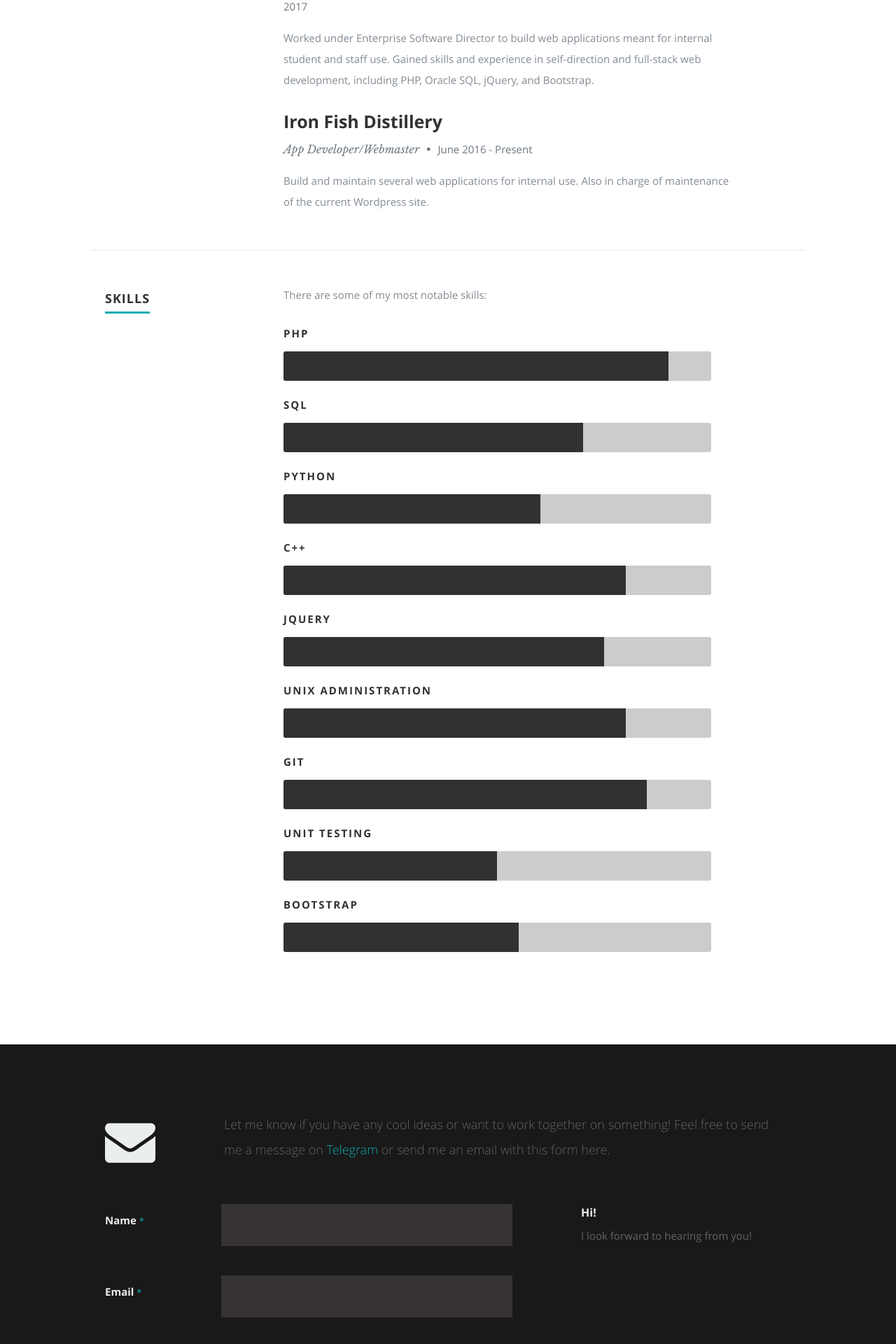
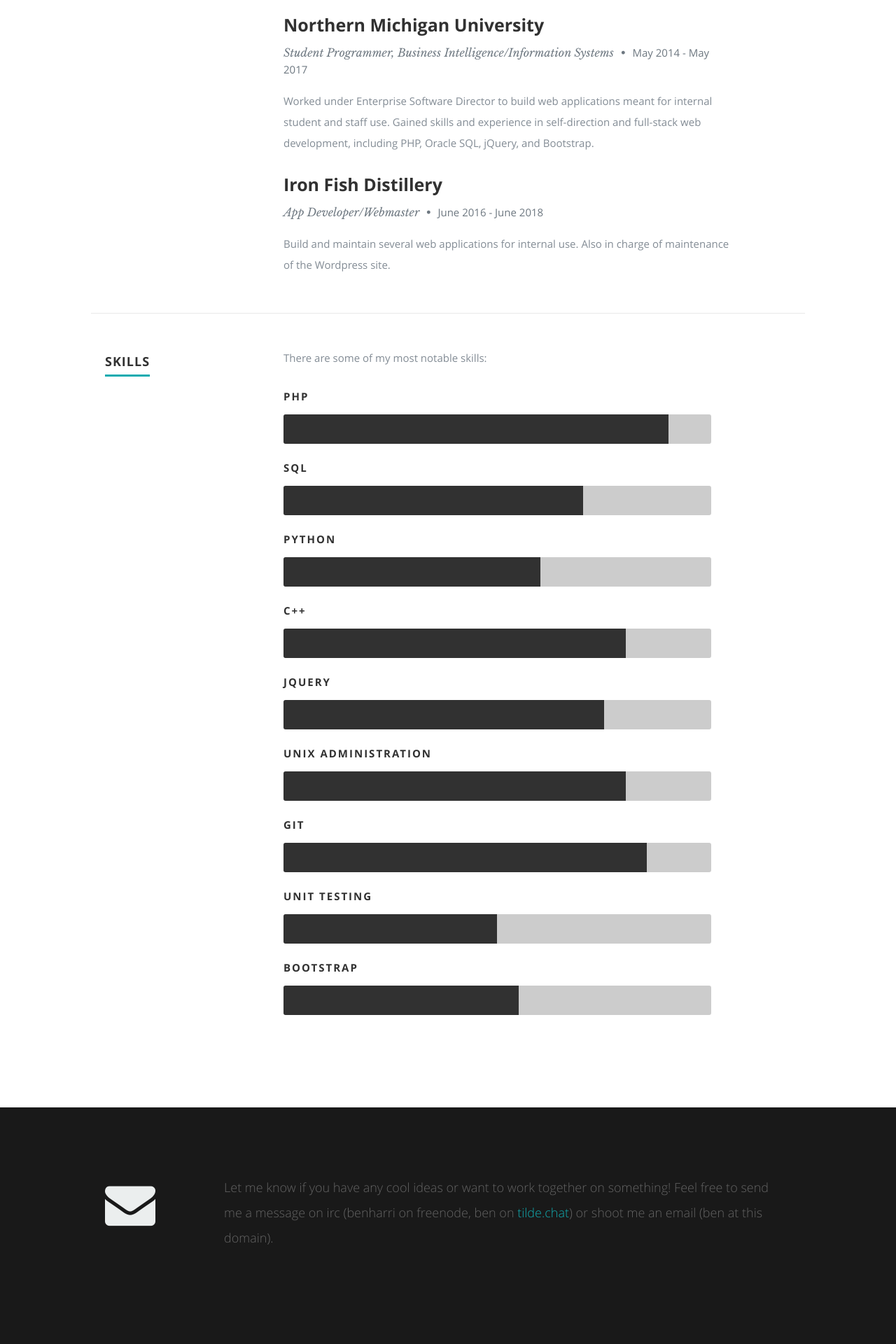
Before and after one commit to benharri/site, a PHP site: page / in a window 1280 px wide. Shown: the part 2160-4080 px from the top of the page at 70% size. Run offline with PHP 8.4, Linux system fonts and the light colour scheme; some libraries are stand-ins or nearby versions.

Commit message:
update homepage, remove contact form

```diff
--- a/index.php
+++ b/index.php
@@ -70,6 +70,10 @@ include 'header.php';
 
                 <p>I studied computer science at Northern Michigan University. I'm into full-stack web development. I love to
                     travel and have lived in Ecuador and Switzerland.
+                </p>
+
+                <p>
+                    I run a public access unix system: <a href="https://tilde.team">tilde.team</a> and have been working on a multi-tilde collaborative effort to provide cool open-source services at the <a href="https://tildeverse.org">tildeverse</a>. Check out <a href="https://tilde.team/~ben/">my tilde page</a>!
                 </p>
 
                 <p>Check out what I'm up to
@@ -237,11 +241,11 @@ include 'header.php';
                         <h3>Iron Fish Distillery</h3>
                         <p class="info">App Developer/Webmaster
                             <span>&bull;</span>
-                            <em class="date">June 2016 - Present</em>
+                            <em class="date">June 2016 - June 2018</em>
                         </p>
 
                         <p>
-                            Build and maintain several web applications for internal use. Also in charge of maintenance of the current Wordpress site.
+                            Build and maintain several web applications for internal use. Also in charge of maintenance of the Wordpress site.
                         </p>
 
                     </div>
@@ -342,80 +346,15 @@ include 'header.php';
 
             <div class="ten columns">
 
-                <p class="lead">Let me know if you have any cool ideas or want to work together on something! Feel free to send me a message
-                    on
-                    <a href="https://t.me/bharris">Telegram</a> or send me an email with this form here.</p>
+                <p class="lead">
+Let me know if you have any cool ideas or want to work together on something! Feel free to send me a message on irc (benharri on freenode, ben on <a href="https://tilde.chat">tilde.chat</a>) or shoot me an email (ben at this domain).
+</p>
 
             </div>
 
         </div>
 
-        <div class="row">
 
-            <div class="eight columns">
-
-                <!-- form -->
-                <form action="" method="post" id="contactForm" name="contactForm">
-                    <fieldset>
-
-                        <div>
-                            <label for="contactName">Name
-                                <span class="required">*</span>
-                            </label>
-                            <input type="text" value="" size="35" id="contactName" name="contactName">
-                        </div>
-
-                        <div>
-                            <label for="contactEmail">Email
-                                <span class="required">*</span>
-                            </label>
-                            <input type="text" value="" size="35" id="contactEmail" name="contactEmail">
-                        </div>
-
-                        <div>
-                            <label for="contactSubject">Subject</label>
-                            <input type="text" value="" size="35" id="contactSubject" name="contactSubject">
-                        </div>
-
-                        <div>
-                            <label for="contactMessage">Message
-                                <span class="required">*</span>
-                            </label>
-                            <textarea cols="50" rows="15" id="contactMessage" name="contactMessage"></textarea>
-                        </div>
-
-                        <div>
-                            <button class="submit">Submit</button>
-                            <span id="image-loader">
-                                <img alt="" src="images/loader.gif">
-                            </span>
-                        </div>
-
-                    </fieldset>
-                </form>
-                <!-- Form End -->
-
-                <!-- contact-warning -->
-                <div id="message-warning"> Error boy</div>
-                <!-- contact-success -->
-                <div id="message-success">
-                    <i class="fa fa-check"></i>Your message was sent, thank you!
-                    <br>
-                </div>
-
-            </div>
-
-
-            <aside class="four columns footer-widgets">
-
-                <div class="widget widget_contact">
-
-                    <h4>Hi!</h4>
-                    <p>I look forward to hearing from you!</p>
-
-                </div>
-
-            </aside>
 
         </div>
 
--- a/js/init.js
+++ b/js/init.js
@@ -133,48 +133,4 @@
       randomize: false,
    });
 
-/*----------------------------------------------------*/
-/*	contact form
-------------------------------------------------------*/
-
-   $('form#contactForm button.submit').click(function() {
-
-      $('#image-loader').fadeIn();
-
-      var contactName = $('#contactForm #contactName').val();
-      var contactEmail = $('#contactForm #contactEmail').val();
-      var contactSubject = $('#contactForm #contactSubject').val();
-      var contactMessage = $('#contactForm #contactMessage').val();
-
-      var data = 'contactName=' + contactName + '&contactEmail=' + contactEmail +
-               '&contactSubject=' + contactSubject + '&contactMessage=' + contactMessage;
-        console.log(data);
-      $.ajax({
-
-	      type: "POST",
-	      url: "inc/sendEmail.php",
-	      data: data,
-	      success: function(msg) {
-            console.log(msg);
-            // Message was sent
-            if (msg == 'OK') {
-               $('#image-loader').fadeOut();
-               $('#message-warning').hide();
-               $('#contactForm').fadeOut();
-               $('#message-success').fadeIn();
-            }
-            // There was an error
-            else {
-               $('#image-loader').fadeOut();
-               $('#message-warning').html(msg);
-	            $('#message-warning').fadeIn();
-            }
-
-	      }
-
-      });
-      return false;
-   });
-
-
 });
```
Also changed, not shown: inc/sendEmail.php (deleted, +0 -73 lines), now/index.php (+4 -3 lines).
